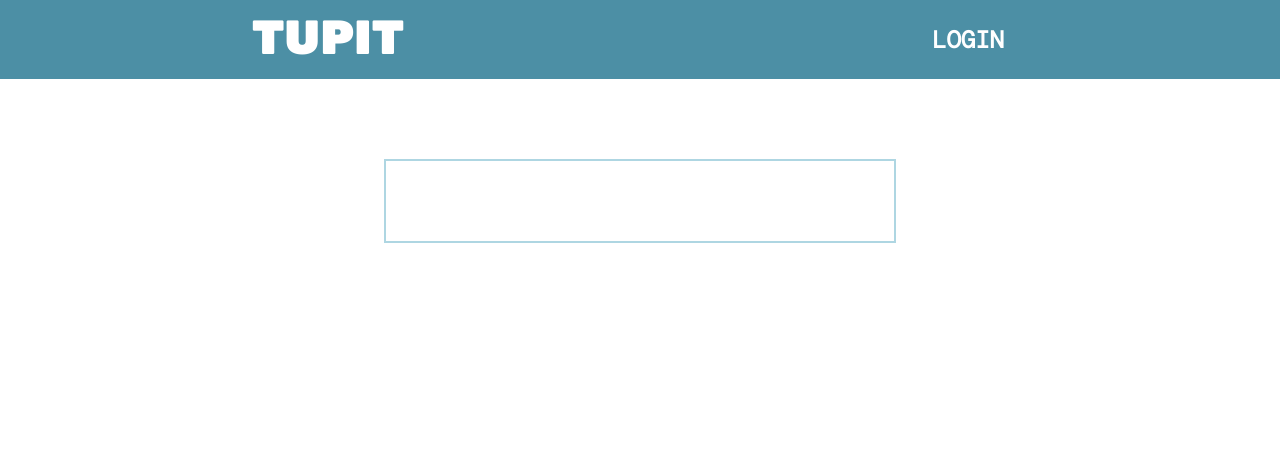
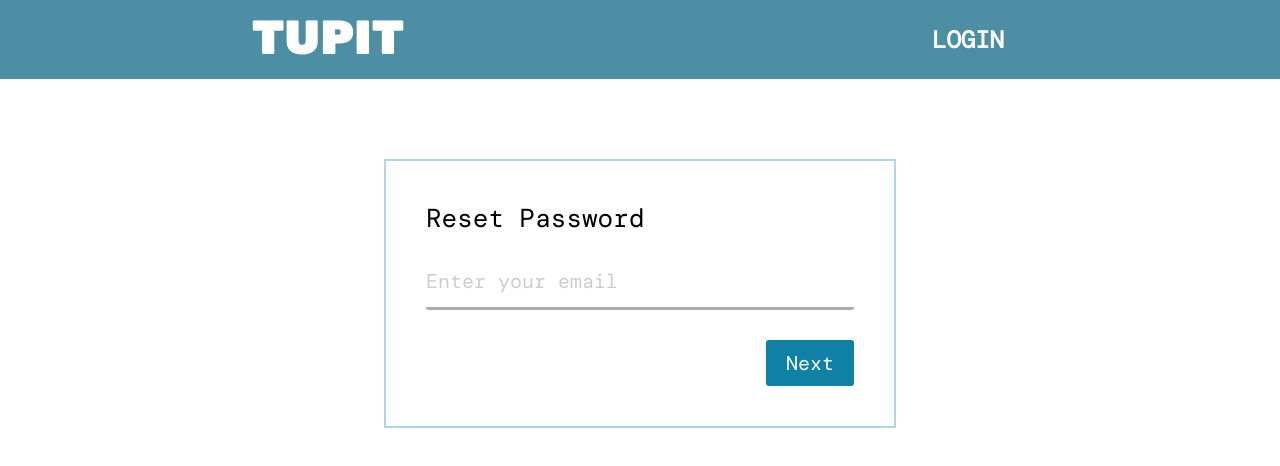
Before and after one commit to JumboCode/TUPIT, a Next.js app in the folder frontend/: page /resetpass in a window 1280 px wide. Shown: the top 466 px of the page. Built offline with nearby package versions, Linux system fonts and the light colour scheme; no server answers; a web font is replaced by a local one.

Commit message:
Update reset password

```diff
--- a/frontend/package.json
+++ b/frontend/package.json
@@ -3,7 +3,7 @@
   "version": "0.0.0",
   "description": "Website for TUPIT",
   "scripts": {
-    "dev": "next",
+    "dev": "next dev --hostname 127.0.0.1",
     "build": "next build",
     "start": "next start",
     "prepare": "cd .. && husky install frontend/.husky"
--- a/frontend/src/pages/resetpass/index.tsx
+++ b/frontend/src/pages/resetpass/index.tsx
@@ -1,27 +1,50 @@
 import React from 'react';
-import AuthBox from "@/components/authbox";
+import { useForm } from 'react-hook-form';
+import AuthBox from '@/components/authbox';
 
-const ExportResetPassword = () => {
-  const callback = (e) => {
-    e.preventDefault();
-    console.log("HI");
-  };
-
-  const content = [
-    (<label htmlFor='email'>
-      <input id='email' type='text' name='email' placeholder='Enter your email'/>
-     </label>),
-    (<label htmlFor='password'>
-      <input id='password' type='text' name='password' placeholder='Enter your password'/>
-    </label>)
-  ];
+const ResetPassword = () => {
+  const { register, handleSubmit, formState: { errors }} = useForm();
 
   return (
-    <AuthBox header={'Reset Password'}
-     content={content}
-     callback={callback}
-     navigate={'Next'} />
+    <AuthBox>
+      <h3>Reset Password</h3>
+      <form>
+        <input type='text' placeholder='Enter your email'
+         {...register('email', {
+           required: {
+             value: true,
+             message: 'Email must not be empty'
+           }
+         })}/>
+         {errors.email && <p>{errors.email.message}</p>}
+         <button type='submit'>Next</button>
+      </form>
+    </AuthBox>
   );
 };
 
-export default ExportResetPassword;
+export default ResetPassword;
+// const ExportResetPassword = () => {
+//   const callback = (e) => {
+//     e.preventDefault();
+//     console.log("HI");
+//   };
+
+//   const content = [
+//     (<label htmlFor='email'>
+//       <input id='email' type='text' name='email' placeholder='Enter your email'/>
+//      </label>),
+//     (<label htmlFor='password'>
+//       <input id='password' type='text' name='password' placeholder='Enter your password'/>
+//     </label>)
+//   ];
+
+//   return (
+//     <AuthBox header={'Reset Password'}
+//      content={content}
+//      callback={callback}
+//      navigate={'Next'} />
+//   );
+// };
+
+// export default ExportResetPassword;
--- a/frontend/tsconfig.json
+++ b/frontend/tsconfig.json
@@ -17,7 +17,7 @@
     "resolveJsonModule": true,
     "isolatedModules": true,
     "jsx": "preserve",
-    "incremental": true
+    "incremental": true,
   },
   "include": ["next-env.d.ts", "**/*.ts", "**/*.tsx"],
   "exclude": ["node_modules"]
```
Also changed, not shown: 1 other file (tests, documents, lock files or other folders).
